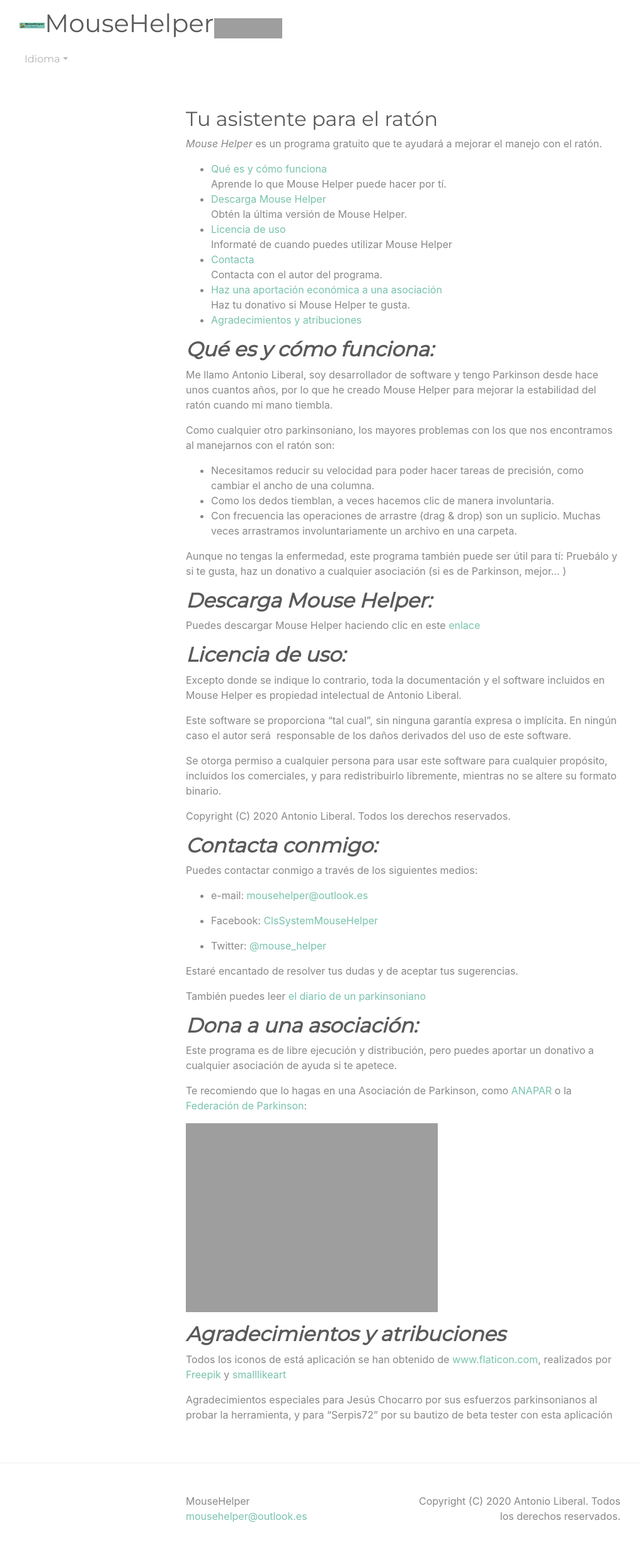
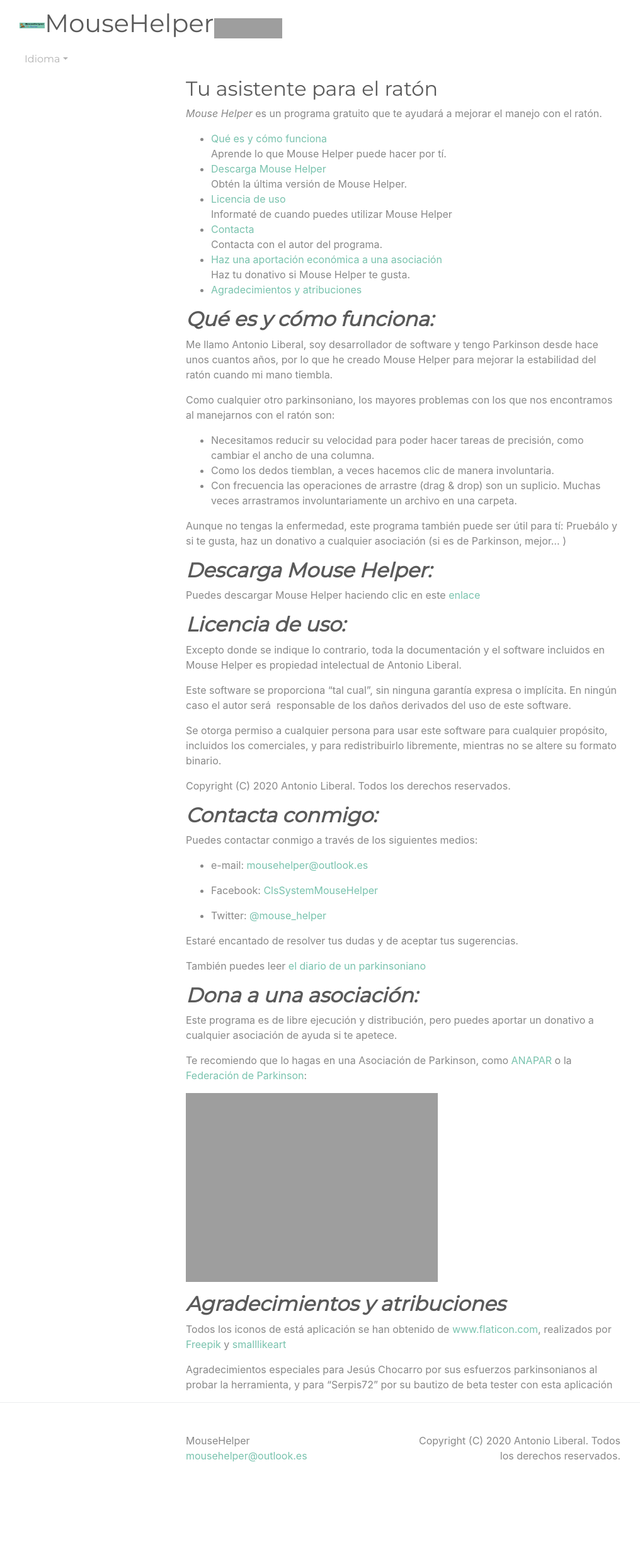
Before and after one commit to clssystem/MouseHelperWeb, a Jekyll site: the page built from index.md, in a window 1280 px wide. Shown: the whole page at 63% size, without its empty margins (0-1016 px from the left). Built offline with Jekyll 4.4.1, drawn with Linux system fonts in a browser that asks for light colours; a style sheet for code colours, icons or effects is not loaded; after the commit the page ends 2388 px from its top, so only the background shows below that.

Commit message:
Update default.html

```diff
--- a/_layouts/default.html
+++ b/_layouts/default.html
@@ -6,7 +6,7 @@
 <body>
 
     {%- include header.html -%}
- <div class="py-5">
+ <div class="py-0">
         <div class="container page-content">
             {{ content }}
         </div>
```
